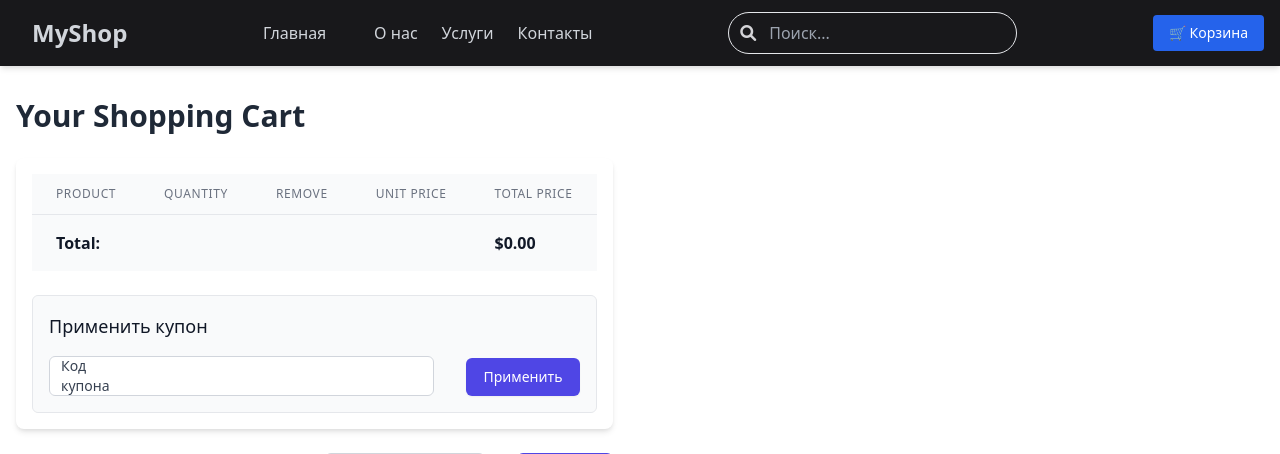
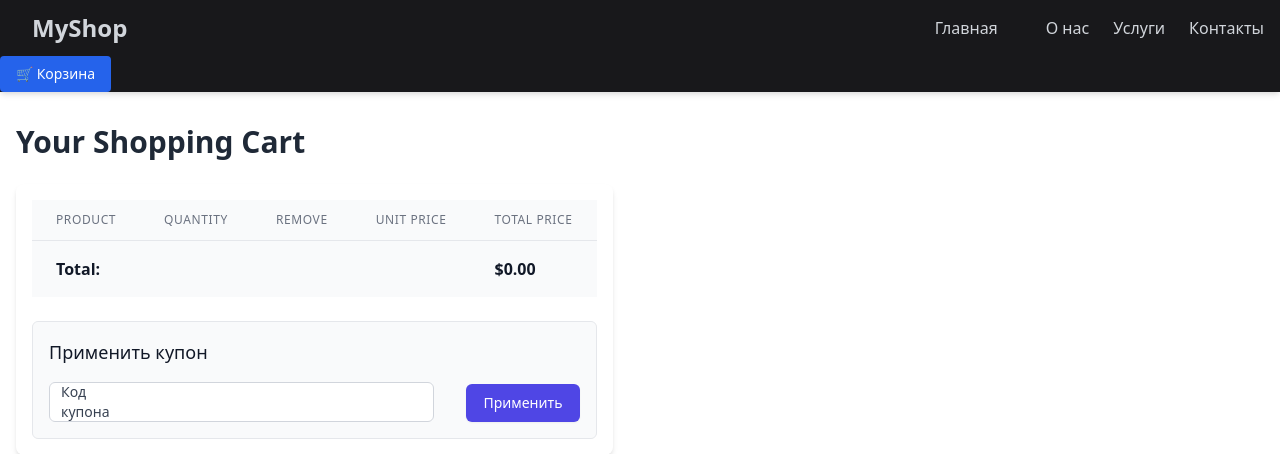
Before and after one commit to leonzag/giftshop, a Django app: page /cart/ in a window 1280 px wide. Shown: the top 454 px of the page. Run offline with Django 5.2, Linux system fonts and the light colour scheme; parts of the project's set-up code (start-up, migrations or seed data) failed here and were passed over.

Commit message:
~ header template: rm searchbar from header

```diff
--- a/templates/header.html
+++ b/templates/header.html
@@ -17,12 +17,8 @@
             <a href="#" class="text-gray-300 hover:text-cyan-600 transition duration-300">Контакты</a>
         </nav>
 
-        <div class="relative">
-            <label for="search-input" class="sr-only">Поиск по сайту</label>
-            <input type="text" id="search-input" placeholder="Поиск..."
-                class="pl-10 pr-4 py-2 border border-zinc-600 text-gray-300 rounded-full focus:outline-none focus:ring-2 focus:ring-purple-600 focus:border-transparent">
-            <i class="fas fa-search absolute left-3 top-1/2 transform -translate-y-1 text-zinc-300"
-                aria-hidden="true"></i>
+        {# include "searchbar.html" #}
+
         </div>
 
         <a href="{% url 'cart:cart_detail' %}" class="relative inline-flex items-center px-4 py-2 text-sm font-medium text-white bg-blue-600 rounded hover:bg-blue-700 transition">
```
